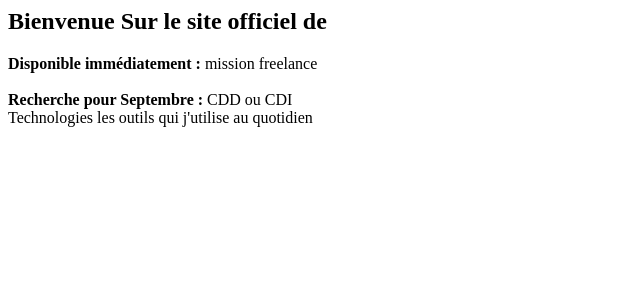
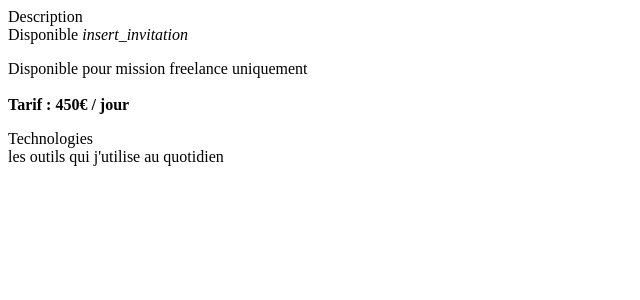
Before and after one commit to julien-Lachaux/personnalWebsite_V2, a Symfony app: template templates/panels/home.html.twig in a window 1280 px wide. Shown: the top 300 px of the page, without its empty margins (0-640 px from the left). Run offline with Twig, Linux system fonts and the light colour scheme; the template is opened without the code that fills it, so the values that code supplies are empty; some libraries are stand-ins or nearby versions.

Commit message:
refonte template et css home page

```diff
--- a/templates/panels/favoris.html.twig
+++ b/templates/panels/favoris.html.twig
@@ -6,7 +6,7 @@
 
         {% for skillGroup in skills_groups %}
             <div class="card group-card">
-                <div class="card-head">
+                <div class="card-head limit-padding-top">
                     <div class="card-title">{{ skillGroup.name }}</div>
                     <div class="card-subtitle">{{ skillGroup.description }}</div>
                 </div>
--- a/templates/panels/home.html.twig
+++ b/templates/panels/home.html.twig
@@ -2,30 +2,48 @@
 
     {% include 'components/panels/panelTitle.html.twig' %}
 
-    <div class="card title-card" id="presentation">
-        <h1 class="card-title">Bienvenue Sur le site officiel de
-            {{ profile.firstname }}{{ profile.lastname }}</h1>
-        <h2 class="card-subtitle">{{ profile.title }}</h2>
-    </div>
-    <div class="card title-card">
-        <span class="card-descr">
-            <b>Disponible immédiatement :</b>
-            mission freelance<br><br>
-            <b>Recherche pour Septembre :</b>
-            CDD ou CDI</span>
-    </div>
-    <div class="card title-card">
-        <span class="card-title">Technologies</span>
-        <span class="card-subtitle">les outils qui j'utilise au quotidien</span>
-        <div class="separator"></div>
-        <div class="card-imgs-container">
+    <div class="content">
+
+        <div class="cards-mosaic">
+            <div class="card grow auto">
+                <div class="card-head">
+                    <div class="card-title">Description</div>
+                </div>
+                <div class="card-body">
+                    {{ profile.description }}
+                </div>
+            </div>
+            <div class="card bigger">
+                <div class="card-head colored-success">
+                    <div class="card-title">Disponible <i class="material-icons">insert_invitation</i></div>
+                </div>
+                <div class="card-body">
+                    <p>
+                        Disponible pour mission freelance uniquement
+                        <br>
+                        <br>
+                        <b>Tarif : 450€ / jour</b>
+                        <br>
+                    </p>
+                </div>
+            </div>
+        </div>
+        <div class="section-title">Technologies</div>
+        <div class="section-subtitle">les outils qui j'utilise au quotidien</div>
+        <div class="cards-mosaic">
             {% for tool in tools %}
-                <a href="{{ tool.link }}" target="_blank" class="card-img">
-                    <b class="card-img-title">{{ tool.family }}:</b>
-                    <img alt="logo de {{ tool.name }}" src="{{ tool.picture }}">
-                    <br>
-                    <span class="card-img-subtitle">{{ tool.name }}</span>
-                </a>
+                <div class="card">
+                    <div class="card-head top limit-padding">
+                        <div class="card-title">{{ tool.name }}</div>
+                        <div class="card-decoration top">
+                            <img src="images/card-decoration/demo.svg">
+                        </div>
+                    </div>
+                    <div class="card-body full-height">
+                        <div class="card-logo"><img src="{{ tool.picture }}"></div>
+                        <div class="card-subtitle">{{ tool.family }}</div>
+                    </div>
+                </div>
             {% endfor %}
         </div>
     </div>
--- a/templates/panels/skills.html.twig
+++ b/templates/panels/skills.html.twig
@@ -22,7 +22,7 @@
                 {% for skillGroup in skills_groups %}
                     {% for skill in skillGroup.skills | sortbyfield('name') %}
                         <div class="card" data-search="{{ skill.name }}" data-filter="{{ skillGroup.name }}">
-                            <div class="card-head">
+                            <div class="card-head limit-padding-top">
                                 <div class="card-title">{{ skill.name }}</div>
                                 <div class="card-subtitle">{{ skillGroup.name }}</div>
                                 <div class="card-decoration">
```
Also changed, not shown: assets/css/components/cards.scss (+111 -2 lines), assets/css/components/panels.scss (+12 -0 lines), src/Controller/PagesController.php (+4 -3 lines), public/images/card-decoration/demo.svg (added).
